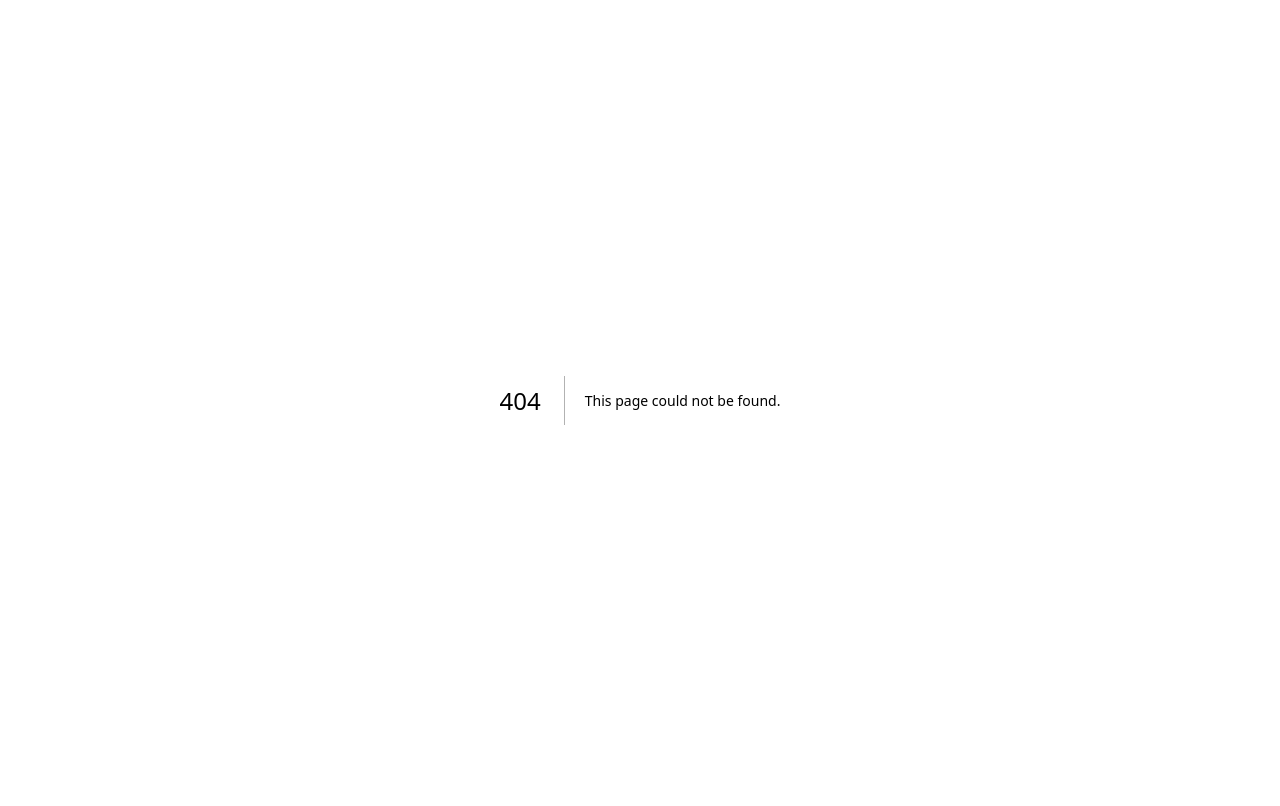
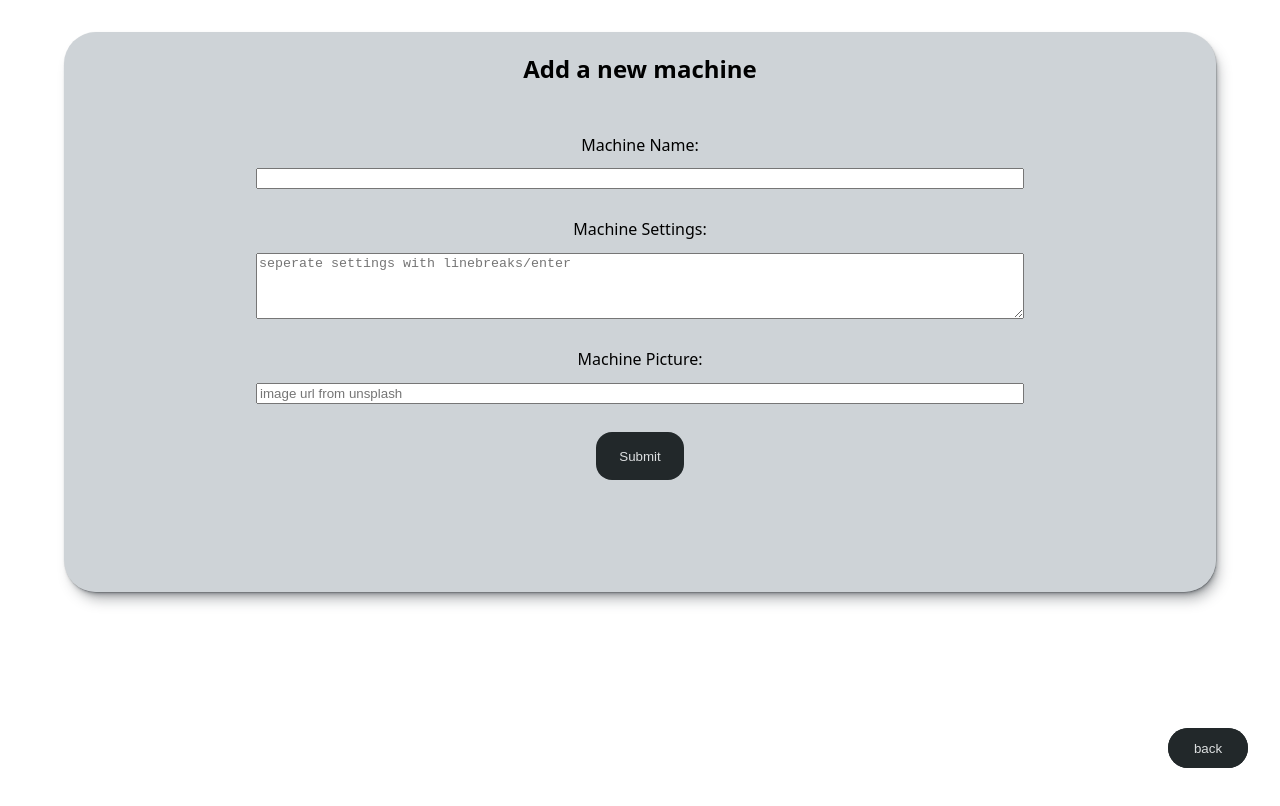
Before and after one commit to granitn/capstone-project, a Next.js app: page /form in a window 1280 px wide. Before the commit this address had no page. Shown: the top 806 px of the page. Built offline with nearby package versions, Linux system fonts and the light colour scheme.

Commit message:
mostly styling minor refactoring

```diff
--- /dev/null
+++ b/components/Button/Button.styled.js
@@ -0,0 +1,15 @@
+import styled from "styled-components";
+
+export const StyledButton = styled.button`
+  z-index: 2;
+  cursor: pointer;
+  color: var(--color-button-text);
+  background-color: var(--color-button-bg);
+  position: fixed;
+  right: 2rem;
+  bottom: 2rem;
+  border-radius: 2rem;
+  width: 5rem;
+  height: 2.5rem;
+  border: none;
+`;
--- /dev/null
+++ b/components/Heading/Heading.Styled.js
@@ -0,0 +1,6 @@
+import styled from "styled-components";
+
+export const StyledHeader = styled.h1`
+  margin: 1rem auto;
+  width: fit-content;
+`;
--- /dev/null
+++ b/components/MachineForm/MachineForm.Styled.js
@@ -0,0 +1,37 @@
+import styled from "styled-components";
+
+export const StyledForm = styled.form`
+  display: flex;
+  flex-direction: column;
+  align-items: center;
+  box-shadow: var(--shadow-elevation-medium);
+  border-radius: 2rem;
+  height: 70vh;
+  width: 90vw;
+  margin: 2rem auto;
+  gap: 0.8rem;
+  background-color: var(--color-card-bg);
+`;
+
+export const FormLabel = styled.label`
+  margin-top: 1rem;
+  font-weight: 500;
+`;
+
+export const FormInput = styled.input`
+  width: 60vw;
+`;
+
+export const FormArea = styled.textarea`
+  width: 60vw;
+`;
+
+export const SubmitButton = styled.button`
+  border: none;
+  background-color: var(--color-button-bg);
+  color: var(--color-button-text);
+  width: 5.5rem;
+  border-radius: 1rem;
+  height: 3rem;
+  margin-top: 1rem;
+`;
--- a/components/MachineForm/index.js
+++ b/components/MachineForm/index.js
@@ -1,5 +1,13 @@
 import useSWRMutation from "swr/mutation";
+import { useRouter } from "next/router";
+import { StyledForm } from "./MachineForm.Styled";
+import { FormLabel } from "./MachineForm.Styled";
+import { SubmitButton } from "./MachineForm.Styled";
+import { FormInput } from "./MachineForm.Styled";
+import { FormArea } from "./MachineForm.Styled";
+import { StyledButton } from "../Button/Button.styled";
 
+//sendrequest for form data
 async function sendRequest(url, { arg }) {
   const response = await fetch(url, {
     method: "POST",
@@ -13,7 +21,9 @@ async function sendRequest(url, { arg }) {
 
 export default function MachineForm() {
   const { trigger } = useSWRMutation("/api/machines", sendRequest);
+  const router = useRouter();
 
+  //submithandler for form data to trigger sendRequest
   async function handleSubmit(event) {
     event.preventDefault();
 
@@ -22,20 +32,21 @@ export default function MachineForm() {
 
     await trigger(machineAddData);
     console.log(machineAddData);
+    router.push("/");
 
-    //event.target.reset();
+    event.target.reset();
   }
 
   return (
-    <form onSubmit={handleSubmit}>
-      <h3>Add a new machine</h3>
-      <label htmlFor="name">
-        Machine Name:
-        <input type="text" name="machineName" id="name" required />
-      </label>
-      <label htmlFor="settings">
-        Machine Settings:
-        <textarea
+    <>
+      <StyledForm onSubmit={handleSubmit}>
+        <h2>Add a new machine</h2>
+        <FormLabel htmlFor="name">Machine Name:</FormLabel>
+
+        <FormInput type="text" name="machineName" id="name" required />
+        <FormLabel htmlFor="settings">Machine Settings:</FormLabel>
+
+        <FormArea
           type="text"
           name="settings"
           id="settings"
@@ -43,18 +54,19 @@ export default function MachineForm() {
           placeholder="seperate settings with linebreaks/enter"
           required
         />
-      </label>
-      <label htmlFor="image">
-        Machine Picture:
-        <input
+        <FormLabel htmlFor="image">Machine Picture:</FormLabel>
+        <FormInput
           type="url"
           name="machineImage"
           id="image"
           placeholder="image url from unsplash"
           pattern="https://images.unsplash.com/.*"
         />
-      </label>
-      <button type="submit">Submit</button>
-    </form>
+        <SubmitButton type="submit">Submit</SubmitButton>
+      </StyledForm>
+      <StyledButton type="button" onClick={() => router.push("/")}>
+        back
+      </StyledButton>
+    </>
   );
 }
--- a/components/MachineList/MachineList.styled.js
+++ b/components/MachineList/MachineList.styled.js
@@ -4,7 +4,7 @@ export const StyledList = styled.ul`
   list-style: none;
   display: flex;
   flex-direction: column;
-
+  position: relative;
   gap: 2rem;
   padding-left: 0;
   padding-top: 1rem;
--- a/components/MachineList/index.js
+++ b/components/MachineList/index.js
@@ -1,10 +1,13 @@
 import useSWR from "swr";
 import MachineCard from "@/components/MachineCard";
 import { StyledList } from "./MachineList.styled";
+import { StyledButton } from "../Button/Button.styled";
+import { useRouter } from "next/router";
 
 // const fetcher = (url) => fetch(url).then((response) => response.json());
 
 export default function MachineList() {
+  const router = useRouter();
   const { data, error } = useSWR("/api/machines");
 
   if (error) return <div>failed to load</div>;
@@ -20,6 +23,9 @@ export default function MachineList() {
           <MachineCard machine={machine} />
         </li>
       ))}
+      <StyledButton type="button" onClick={() => router.push("/form")}>
+        Add
+      </StyledButton>
     </StyledList>
   );
 }
--- /dev/null
+++ b/pages/form.js
@@ -0,0 +1,16 @@
+import MachineForm from "@/components/MachineForm";
+import { useRouter } from "next/router";
+import { StyledButton } from "@/components/Button/Button.styled";
+
+export default function FormPage() {
+  const router = useRouter();
+
+  return (
+    <>
+      <MachineForm />
+      <StyledButton type="button" onClick={() => router.push("/")}>
+        back
+      </StyledButton>
+    </>
+  );
+}
--- a/styles.js
+++ b/styles.js
@@ -3,6 +3,11 @@ import { createGlobalStyle } from "styled-components";
 export default createGlobalStyle`
 :root {
     --color-card-bg: hsla(200, 10%, 75%,0.7 );
+    --color-button-bg: hsla(200, 10%, 15%,1 );
+    --color-button-text: hsla(200, 10%, 95%,0.9 );
+    --color-button-text-shadow: hsla(200, 80%, 10%,1);
+
+
     --shadow-color: 204deg 10% 25%;
     --shadow-elevation-low:
       0.3px 0.5px 0.7px hsl(var(--shadow-color) / 0.34),
@@ -18,6 +23,8 @@ export default createGlobalStyle`
 
   }
 
+
+
   *,
   *::before,
   *::after {
@@ -25,7 +32,13 @@ export default createGlobalStyle`
   }
 
   body {
-
+    margin: 0;
     font-family: system-ui;
   }
+
+
+  #__next {
+  height: 100vh;
+}
+
 `;
```
Also changed, not shown: pages/index.js (+4 -5 lines).
